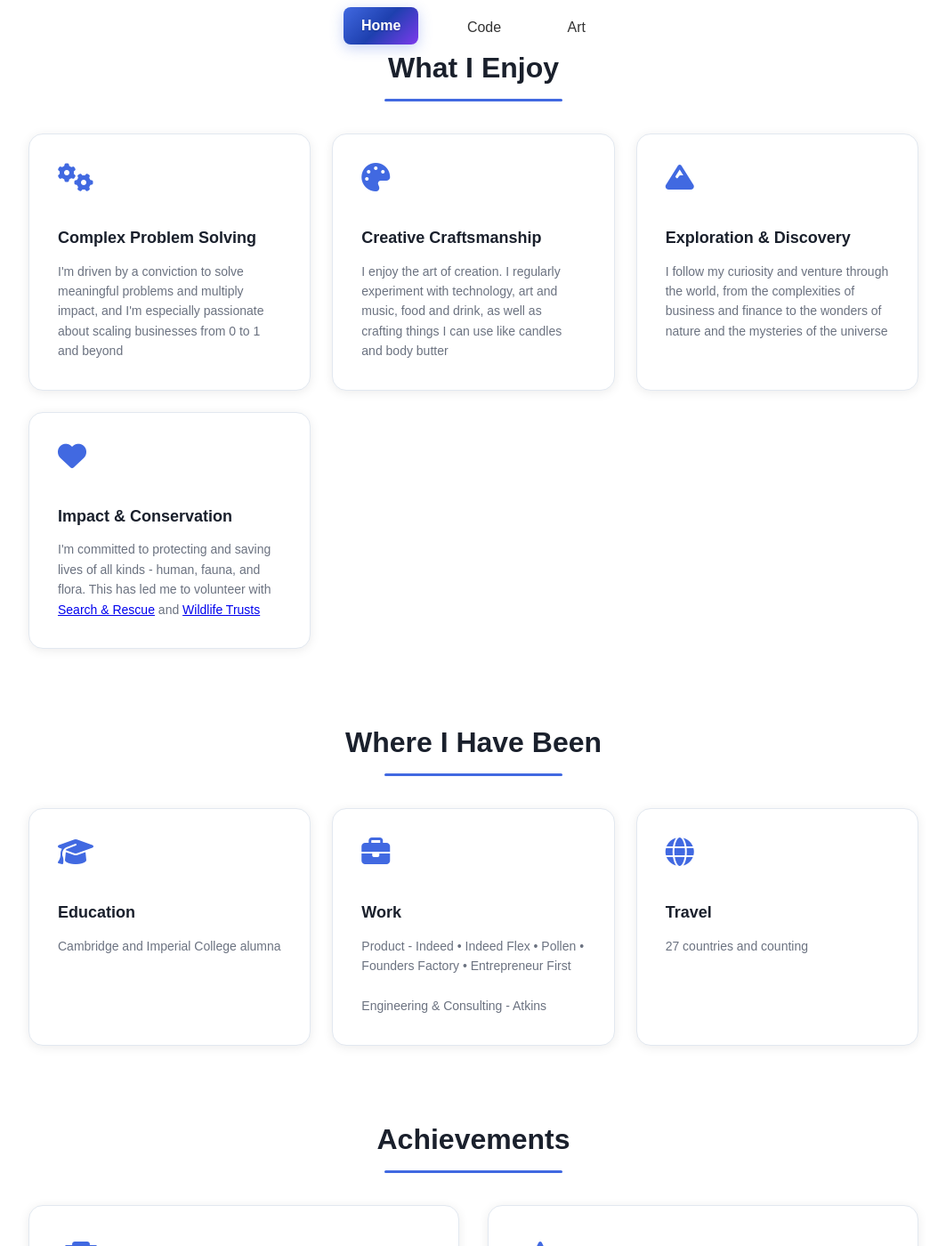
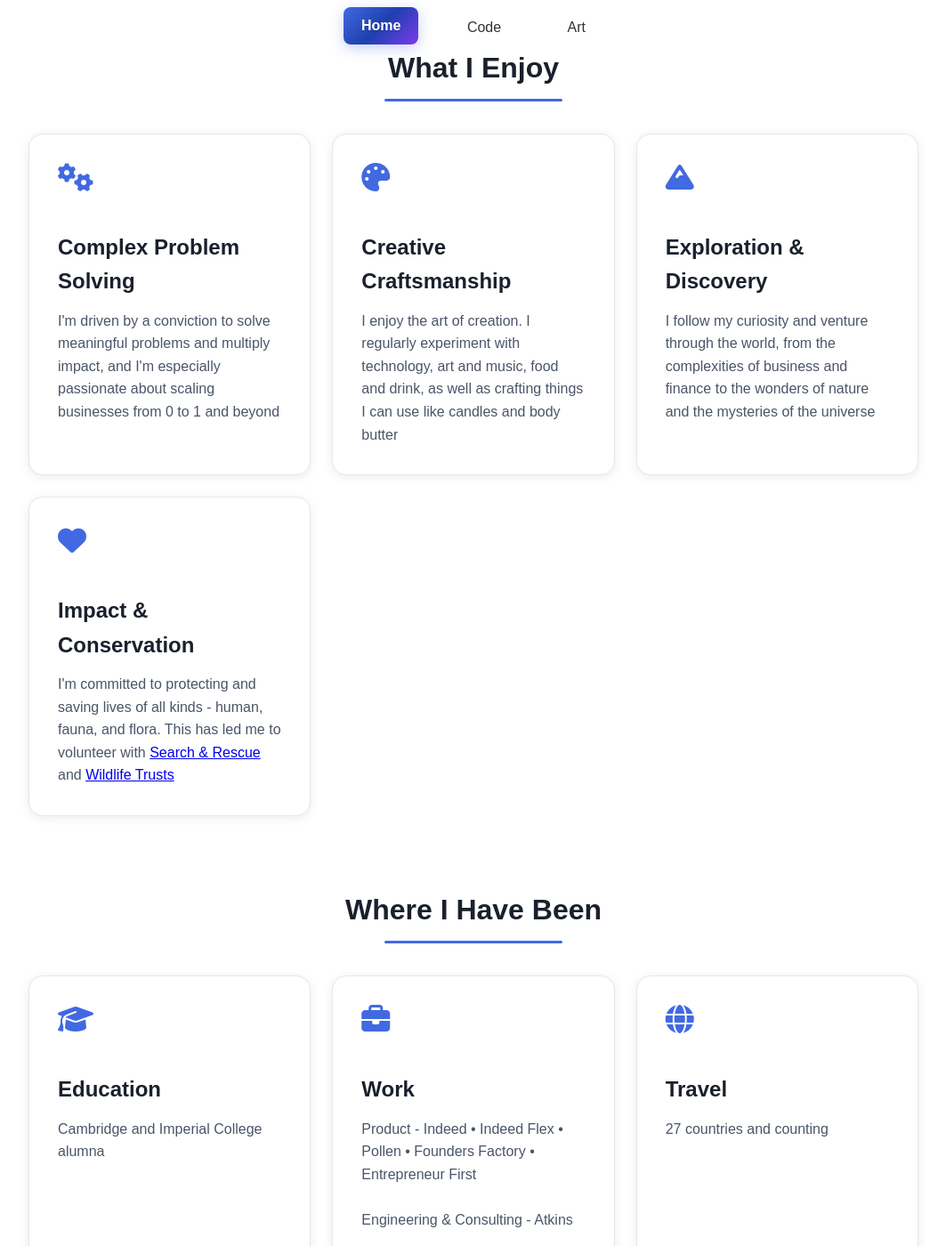
Before and after one commit to ZaraTam/website, a Jekyll site: the page built from index.md, in a window 1280 px wide and 1400 px high, scrolled down 666 px. Shown: the whole window at 89% size, without its empty margins (108-1171 px from the left). Built offline with Jekyll 4.4.1, drawn with Linux system fonts in a browser that asks for light colours.

Commit message:
Fix font size consistency

```diff
--- a/assets/css/_art.scss
+++ b/assets/css/_art.scss
@@ -66,7 +66,7 @@
 
 .artwork-info h3 {
   margin: 0 0 12px 0;
-  font-size: 1.25rem;
+  font-size: 1.5rem;
   font-weight: 600;
   color: #1a202c;
 }
@@ -98,6 +98,5 @@
 .artwork-description {
   color: #4a5568;
   line-height: 1.6;
-  font-size: 0.9rem;
   margin: 0;
 }
--- a/assets/css/_home.scss
+++ b/assets/css/_home.scss
@@ -113,15 +113,14 @@
 }
 
 .interest-card h3 {
-  font-size: 1.125rem;
+  font-size: 1.5rem;
   font-weight: 600;
   color: #1a202c;
   margin-bottom: 12px;
 }
 
 .interest-card p {
-  color: #6b7280;
-  font-size: 0.875rem;
+  color: #4a5568;
   line-height: 1.6;
   margin: 0;
 }
@@ -150,15 +149,14 @@
 }
 
 .experience-subsection h3 {
-  font-size: 1.125rem;
+  font-size: 1.5rem;
   font-weight: 600;
   color: #1a202c;
   margin-bottom: 12px;
 }
 
 .experience-subsection p {
-  color: #6b7280;
-  font-size: 0.875rem;
+  color: #4a5568;
   line-height: 1.6;
   margin: 0;
 }
@@ -187,15 +185,14 @@
 }
 
 .achievement-content h3 {
-  font-size: 1.125rem;
+  font-size: 1.5rem;
   font-weight: 600;
   color: #1a202c;
   margin-bottom: 12px;
 }
 
 .achievement-content p {
-  color: #6b7280;
-  font-size: 0.875rem;
+  color: #4a5568;
   line-height: 1.6;
   margin: 0;
 }
--- a/assets/css/main.scss
+++ b/assets/css/main.scss
@@ -324,15 +324,14 @@ footer {
 }
 
 .interest-card h3 {
-  font-size: 1.125rem;
+  font-size: 1.5rem;
   font-weight: 600;
   color: #1a202c;
   margin-bottom: 12px;
 }
 
 .interest-card p {
-  color: #6b7280;
-  font-size: 0.875rem;
+  color: #4a5568;
   line-height: 1.6;
   margin: 0;
 }
@@ -370,15 +369,14 @@ footer {
 }
 
 .experience-subsection h3 {
-  font-size: 1.125rem;
+  font-size: 1.5rem;
   font-weight: 600;
   color: #1a202c;
   margin-bottom: 12px;
 }
 
 .experience-subsection p {
-  color: #6b7280;
-  font-size: 0.875rem;
+  color: #4a5568;
   line-height: 1.6;
   margin: 0;
 }
@@ -416,15 +414,14 @@ footer {
 }
 
 .achievement-content h3 {
-  font-size: 1.125rem;
+  font-size: 1.5rem;
   font-weight: 600;
   color: #1a202c;
   margin-bottom: 12px;
 }
 
 .achievement-content p {
-  color: #6b7280;
-  font-size: 0.875rem;
+  color: #4a5568;
   line-height: 1.6;
   margin: 0;
 }
@@ -610,7 +607,7 @@ a.code-link.demo-link:hover {
 
 .artwork-info h3 {
   margin: 0 0 12px 0;
-  font-size: 1.25rem;
+  font-size: 1.5rem;
   font-weight: 600;
   color: #1a202c;
 }
@@ -637,7 +634,6 @@ a.code-link.demo-link:hover {
 .artwork-description {
   color: #4a5568;
   line-height: 1.6;
-  font-size: 0.9rem;
   margin: 0;
 }
 
```
